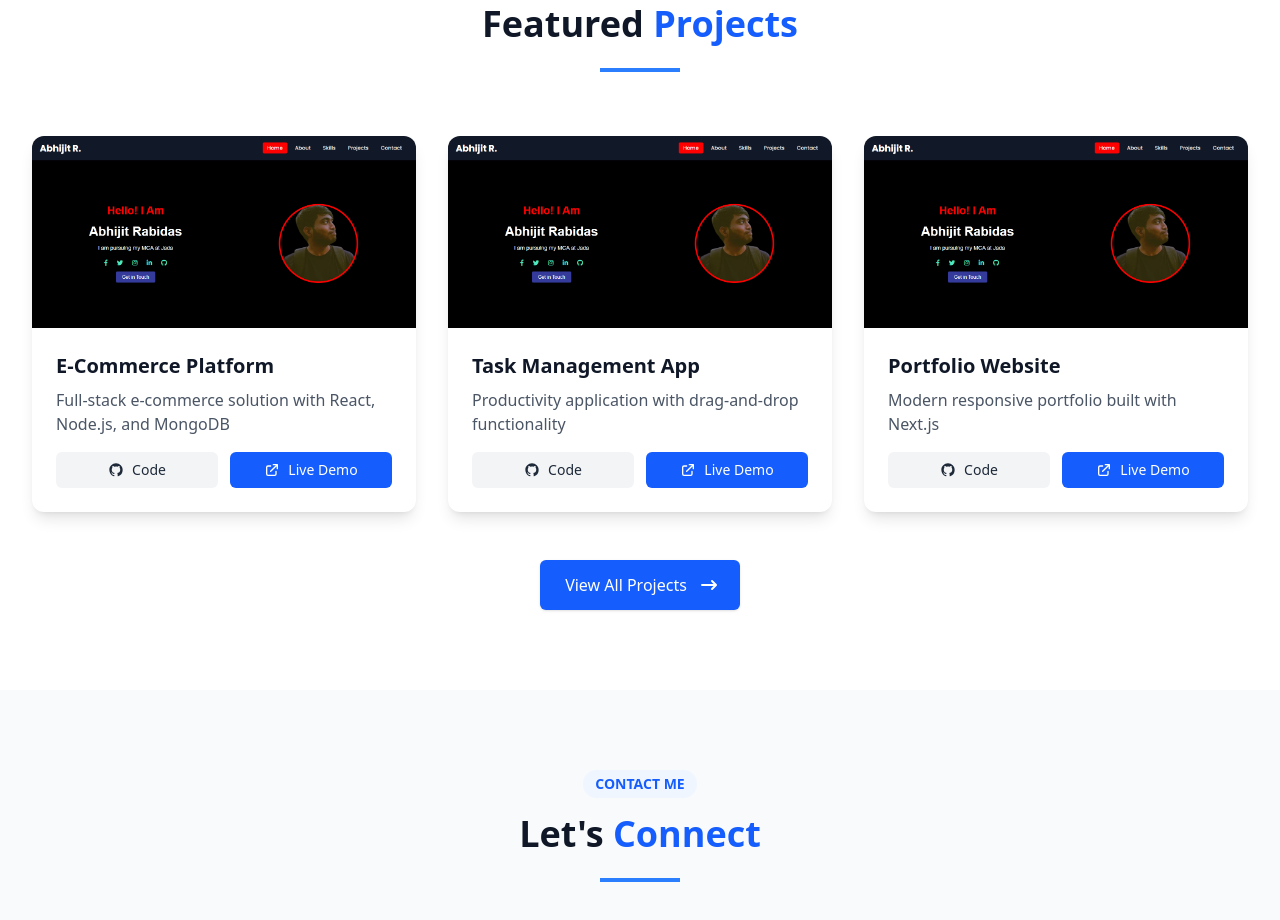
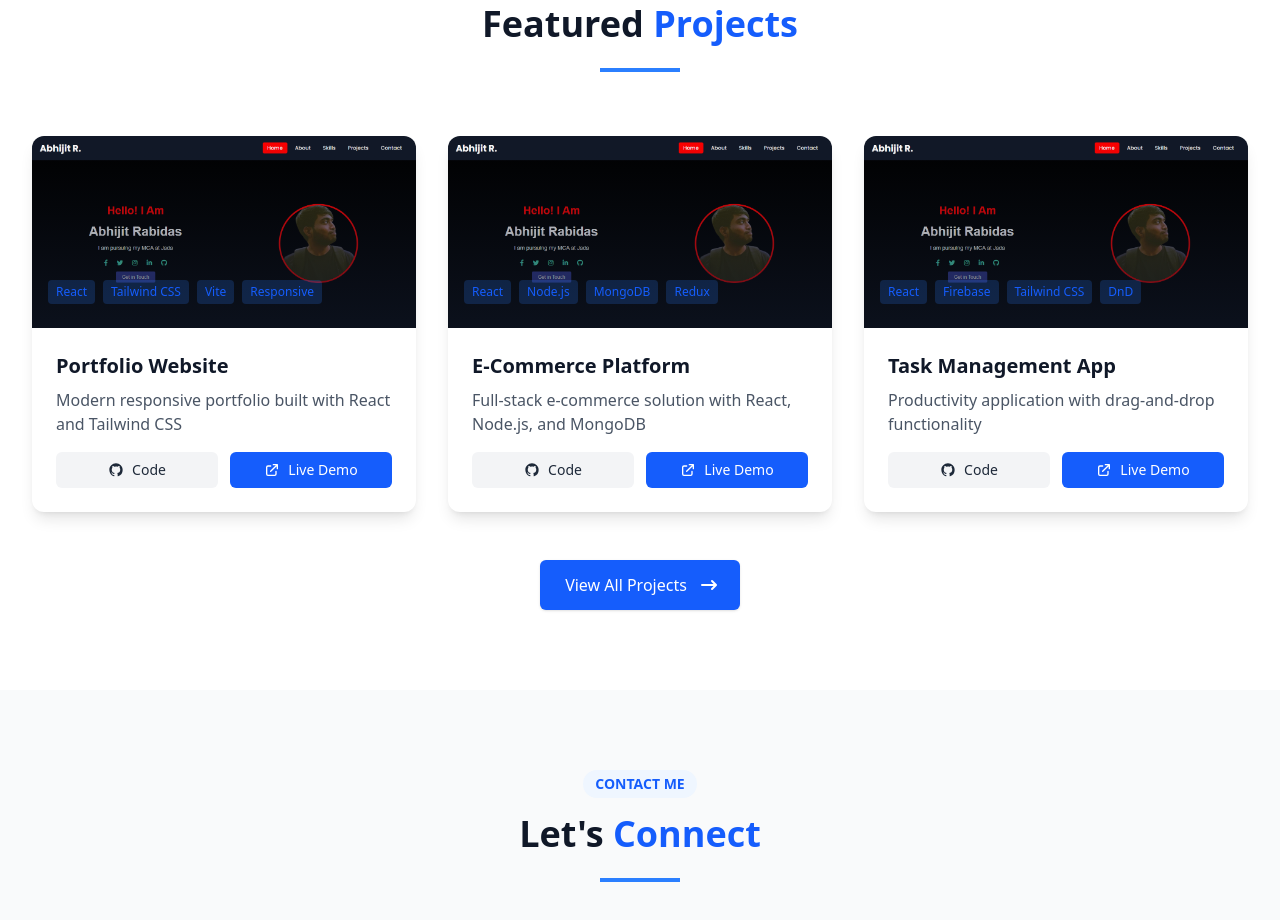
Before and after one commit to tesu123/website2, a React (Vite) app: page / in a window 1280 px wide. Shown: the part 2520-3440 px from the top of the page. Built offline with nearby package versions, Linux system fonts and the light colour scheme.

Commit message:
first commit

```diff
--- a/src/Projects.jsx
+++ b/src/Projects.jsx
@@ -4,25 +4,25 @@ import ProjectThumbnail from "./assets/images/thumnail2.png";
 function Projects() {
   const projects = [
     {
+      title: "Portfolio Website",
+      description: "Modern responsive portfolio built with React and Tailwind CSS",
+      tags: ["React", "Tailwind CSS", "Vite", "Responsive"],
+      github: "https://github.com/Abhijit-Rabidas/Portfolio-Website",
+      demo: "https://www.abhijitrabidas.live"
+    },
+    {
       title: "E-Commerce Platform",
       description: "Full-stack e-commerce solution with React, Node.js, and MongoDB",
       tags: ["React", "Node.js", "MongoDB", "Redux"],
-      github: "https://github.com/username/ecommerce",
-      demo: "https://ecommerce-demo.com"
+      github: "https://github.com/Abhijit-Rabidas/E-Commerce-Platform",
+      demo: "https://ecommerce.abhijitrabidas.live"
     },
     {
       title: "Task Management App",
       description: "Productivity application with drag-and-drop functionality",
       tags: ["React", "Firebase", "Tailwind CSS", "DnD"],
-      github: "https://github.com/username/task-manager",
-      demo: "https://taskmanager-demo.com"
-    },
-    {
-      title: "Portfolio Website",
-      description: "Modern responsive portfolio built with Next.js",
-      tags: ["Next.js", "Framer Motion", "Tailwind CSS"],
-      github: "https://github.com/username/portfolio",
-      demo: "https://myportfolio.com"
+      github: "https://github.com/Abhijit-Rabidas/Task-Manager",
+      demo: "https://taskmanager.abhijitrabidas.live"
     }
   ];
 
@@ -49,22 +49,21 @@ function Projects() {
               aria-labelledby={`project-${index}-title`}
             >
               {/* Project Image */}
-              <div className="h-48 overflow-hidden">
+              <div className="h-48 overflow-hidden relative">
                 <img
                   src={ProjectThumbnail}
                   alt={`Screenshot of ${project.title}`}
                   className="w-full h-full object-cover transition-transform duration-500 group-hover:scale-110"
                   loading="lazy"
                 />
-                <div className="absolute inset-0 bg-gradient-to-t from-gray-900/80 to-transparent opacity-0 group-hover:opacity-100 transition-opacity duration-300 flex items-end p-6">
-                  <div className="text-white">
-                    <h3 id={`project-${index}-title`} className="text-xl font-bold mb-2">{project.title}</h3>
-                    <div className="flex flex-wrap gap-2 mb-3">
+                {/* Always visible overlay with tech stack */}
+                <div className="absolute inset-0 bg-gradient-to-t from-gray-900/70 to-transparent flex items-end p-4">
+                  <div className="w-full">
+                    <div className="flex flex-wrap gap-2 mb-2">
                       {project.tags.map((tag, i) => (
                         <span
                           key={i}
                           className="text-xs font-medium px-2 py-1 bg-blue-500/20 text-blue-600 dark:text-blue-400 rounded"
-                          aria-hidden="true"
                         >
                           {tag}
                         </span>
@@ -76,16 +75,18 @@ function Projects() {
 
               {/* Project Content */}
               <div className="p-6">
-                <h3 className="text-xl font-bold text-gray-900 dark:text-white mb-2">{project.title}</h3>
+                <h3 id={`project-${index}-title`} className="text-xl font-bold text-gray-900 dark:text-white mb-2">
+                  {project.title}
+                </h3>
                 <p className="text-gray-600 dark:text-gray-300 mb-4">{project.description}</p>
 
-                {/* Project Links - Accessible Buttons */}
-                <div className="flex space-x-3">
+                {/* Project Links - Always visible buttons */}
+                <div className="flex space-x-3 mt-4">
                   <a
                     href={project.github}
                     target="_blank"
                     rel="noopener noreferrer"
-                    className="flex-1 text-center px-4 py-2 text-sm font-medium rounded-md bg-gray-100 dark:bg-gray-700 text-gray-800 dark:text-gray-200 hover:bg-gray-200 dark:hover:bg-gray-600 transition-colors focus:outline-none focus:ring-2 focus:ring-offset-2 focus:ring-blue-500"
+                    className="flex-1 text-center px-4 py-2 text-sm font-medium rounded-md bg-gray-100 dark:bg-gray-700 text-gray-800 dark:text-gray-200 hover:bg-gray-200 dark:hover:bg-gray-600 transition-colors duration-300 focus:outline-none focus:ring-2 focus:ring-offset-2 focus:ring-blue-500"
                     aria-label={`View code for ${project.title} on GitHub`}
                   >
                     <span className="flex items-center justify-center">
@@ -99,7 +100,7 @@ function Projects() {
                     href={project.demo}
                     target="_blank"
                     rel="noopener noreferrer"
-                    className="flex-1 text-center px-4 py-2 text-sm font-medium rounded-md bg-blue-600 text-white hover:bg-blue-700 transition-colors focus:outline-none focus:ring-2 focus:ring-offset-2 focus:ring-blue-500"
+                    className="flex-1 text-center px-4 py-2 text-sm font-medium rounded-md bg-blue-600 text-white hover:bg-blue-700 transition-colors duration-300 focus:outline-none focus:ring-2 focus:ring-offset-2 focus:ring-blue-500"
                     aria-label={`View live demo of ${project.title}`}
                   >
                     <span className="flex items-center justify-center">
@@ -118,10 +119,10 @@ function Projects() {
         {/* View More Button */}
         <div className="text-center mt-12">
           <a
-            href="https://github.com/username"
+            href="https://github.com/Abhijit-Rabidas"
             target="_blank"
             rel="noopener noreferrer"
-            className="inline-flex items-center px-6 py-3 border border-transparent text-base font-medium rounded-md shadow-sm text-white bg-blue-600 hover:bg-blue-700 transition-colors focus:outline-none focus:ring-2 focus:ring-offset-2 focus:ring-blue-500"
+            className="inline-flex items-center px-6 py-3 border border-transparent text-base font-medium rounded-md shadow-sm text-white bg-blue-600 hover:bg-blue-700 transition-colors duration-300 focus:outline-none focus:ring-2 focus:ring-offset-2 focus:ring-blue-500"
             aria-label="View all projects on GitHub"
           >
             View All Projects
```
